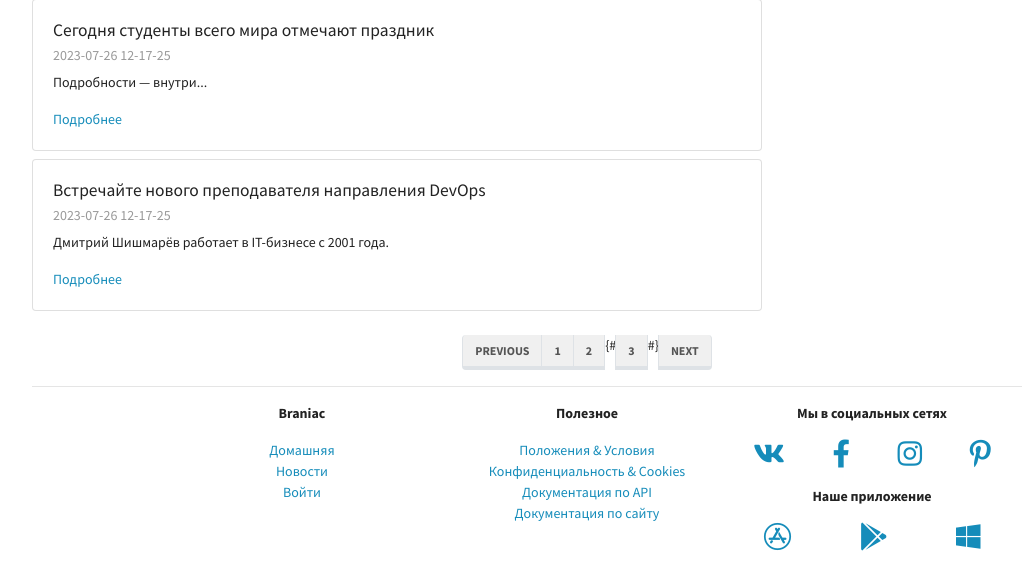
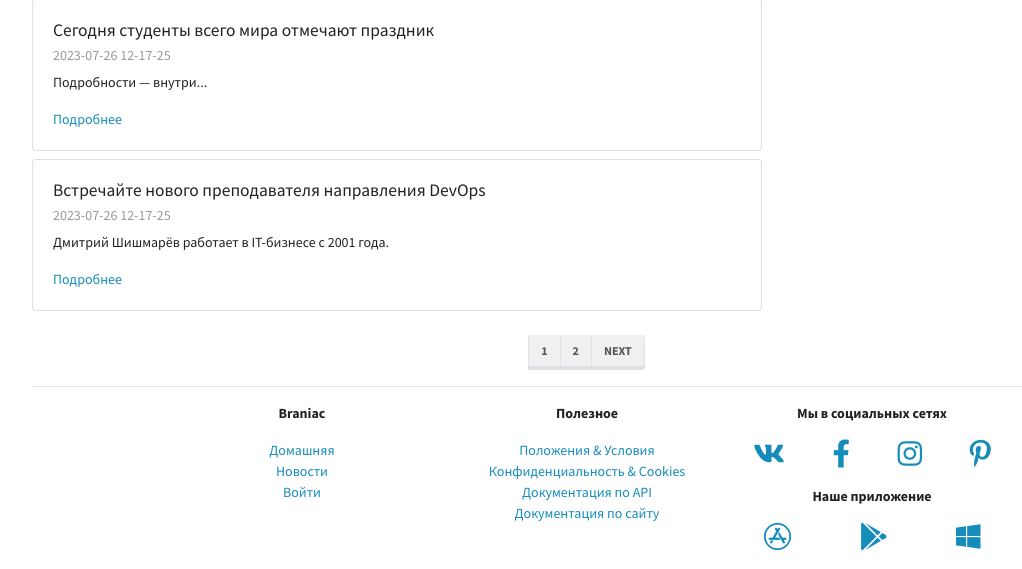
Before and after one commit to Khalil-Batkaev/django, a Django app: page /mainapp/news/ in a window 1280 px wide. Shown: the part 586-1155 px from the top of the page, without its empty margins (53-1075 px from the left). Run offline with Django 4.2, Linux system fonts and the light colour scheme; data comes from the database, SQL or seed files in the repository; both versions use the stored data as it was after the commit; parts of the project's set-up code (start-up, migrations or seed data) failed here and were passed over; some libraries are stand-ins or nearby versions.

Commit message:
[+] Добавил шаблон пагинации в новости

```diff
--- a/mainapp/templates/mainapp/news_list.html
+++ b/mainapp/templates/mainapp/news_list.html
@@ -78,13 +78,19 @@
 <div class="row justify-content-center align-items-center mt-3 mb-n3">
     <nav aria-label="Page navigation example">
         <ul class="pagination">
-            <li class="page-item"><a class="page-link" href="#">Previous</a></li>
-            <li class="page-item"><a class="page-link" href="#">1</a></li>
-            <li class="page-item"><a class="page-link" href="#">2</a></li>
-            {#
-            <li class="page-item"><a class="page-link" href="#">3</a></li>
-            #}
-            <li class="page-item"><a class="page-link" href="#">Next</a></li>
+            {% if page_obj.has_previous %}
+            <li class="page-item"><a class="page-link"
+                                     href="?page={{ page_obj.previous_page_number }}">Previous</a></li>
+            {% endif %}
+            {% for item in page_obj.paginator.page_range %}
+            <li class="page-item{% if item == page_obj.number %}active{% endif %}">
+                <a class="page-link" href="?page={{ item }}">{{ item }}</a>
+            </li>
+            {% endfor %}
+            {% if page_obj.has_next %}
+            <li class="page-item"><a class="page-link"
+                                     href="?page={{ page_obj.next_page_number }}">Next</a></li>
+            {% endif %}
         </ul>
     </nav>
 </div>
```
Also changed, not shown: db.sqlite3.
